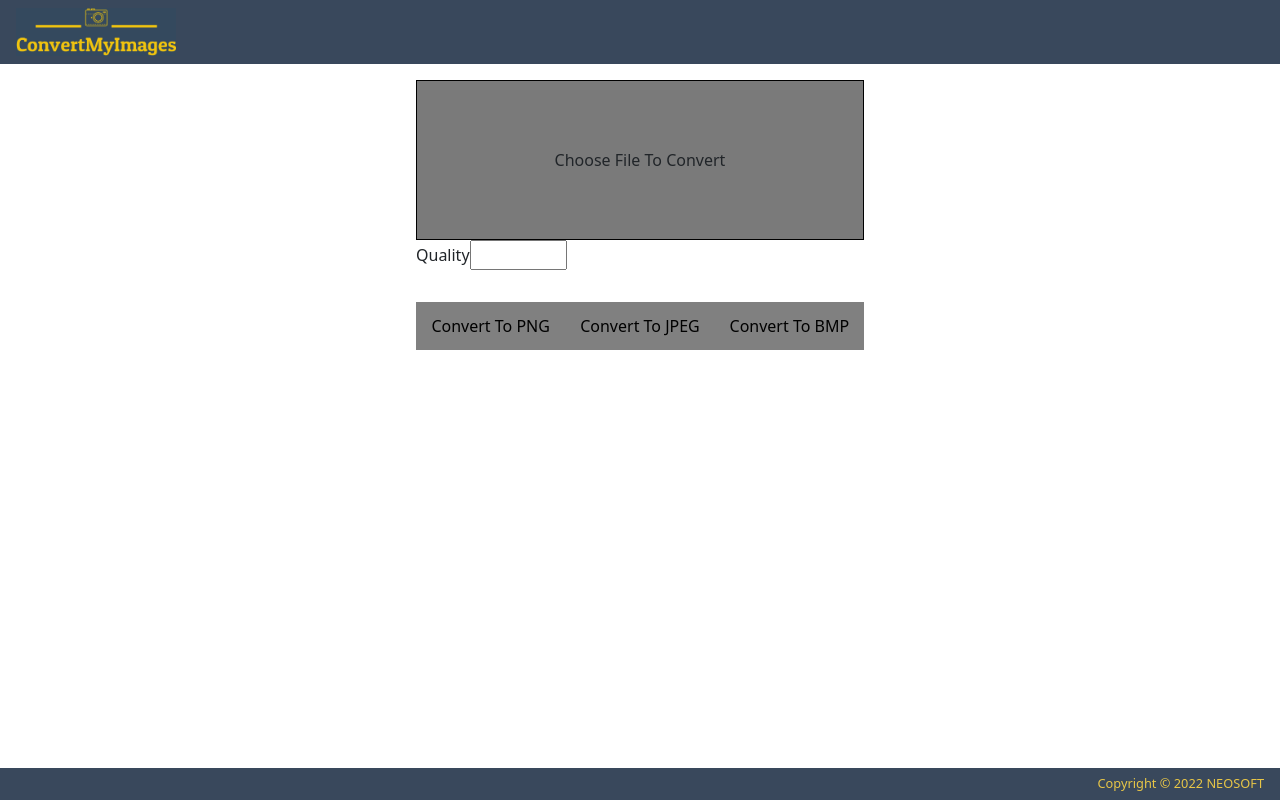
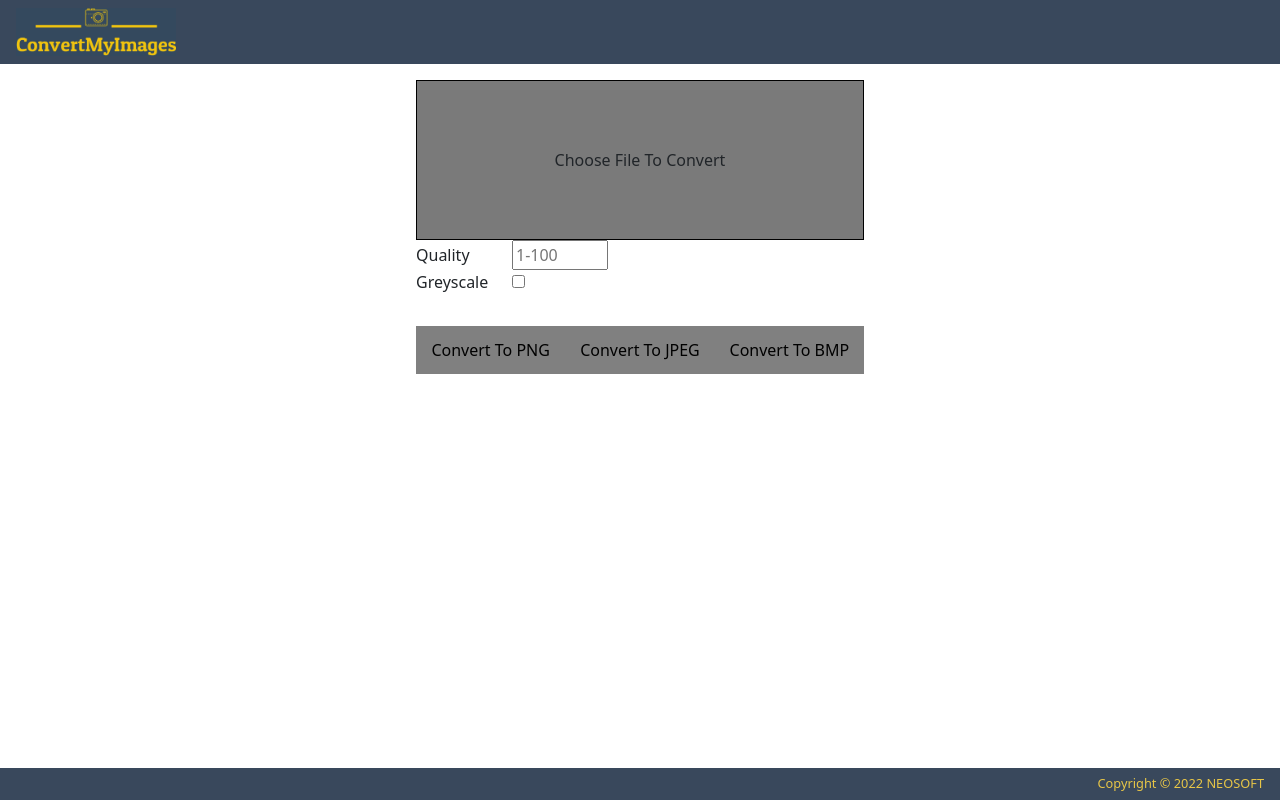
Before and after one commit to sagar1596/convertmyimages, a Next.js app: page / in a window 1280 px wide. Built offline with nearby package versions, Linux system fonts and the light colour scheme.

Commit message:
greyscale option

```diff
--- a/pages/api/convert.js
+++ b/pages/api/convert.js
@@ -16,11 +16,15 @@ const post = async (req, res) => {
 
     const file = req.body.file,
     targetFormat = req.body.tf || "image/png",
+    greyScale = req.body.gs || false,
     quality = parseInt(req.body.quality) || 100;
 
     // Read the image
     let img = await jimp.read(Buffer.from(file.split("base64,")[1], 'base64'));
     img = await img.quality(quality);
+    if(greyScale) {
+      img = await img.greyscale();
+    }
     // Create a buffer based on required format
     let formatMIME = jimp.MIME_PNG;
     switch(targetFormat) {
--- a/pages/index.js
+++ b/pages/index.js
@@ -15,6 +15,7 @@ const Home = () => {
     new_type = useRef(),
     fileName = useRef(),
     downloadSection = useRef(),
+    grey = useRef(),
     quality = useRef(),
     [uIFormat, setUIFormat] = useState(""),
     [convertedFile, setConvertedFile] = useState({}),
@@ -70,6 +71,7 @@ const Home = () => {
 
         body.tf =  format || "image/png";
         body.quality = quality.current.value || 1;
+        body.gs = grey.current.checked;
 
         const response = await fetch('/api/convert', {
             method: "POST",
@@ -132,8 +134,15 @@ const Home = () => {
             </div>
 
             <div className={styles.additional_settings}>
-                <label htmlFor='quality'>Quality</label>
-                <input type='number' min='0' max='100' step='1' ref={quality} />
+                <div className={styles.option_container}>
+                    <label htmlFor='quality'>Quality</label>
+                    <input title="Quality" placeholder="1-100" type='number' min='0' max='100' step='1' ref={quality} />
+                </div>
+                <div className={styles.option_container}>
+                    <label htmlFor='grey'>Greyscale</label>
+                    <input title="Greyscale" placeholder='Greyscale' type='checkbox' value="false" name="gray" ref={grey} />
+                </div>
+
 
             </div>
 
--- a/styles/Convert.module.css
+++ b/styles/Convert.module.css
@@ -99,6 +99,15 @@
 
 }
 
+.option_container {
+
+}
+
+.option_container label, .option_container input[type='number'] {
+    width: 6rem;
+}
+
+
 /* New */
 
 .compress_type_container {
```
